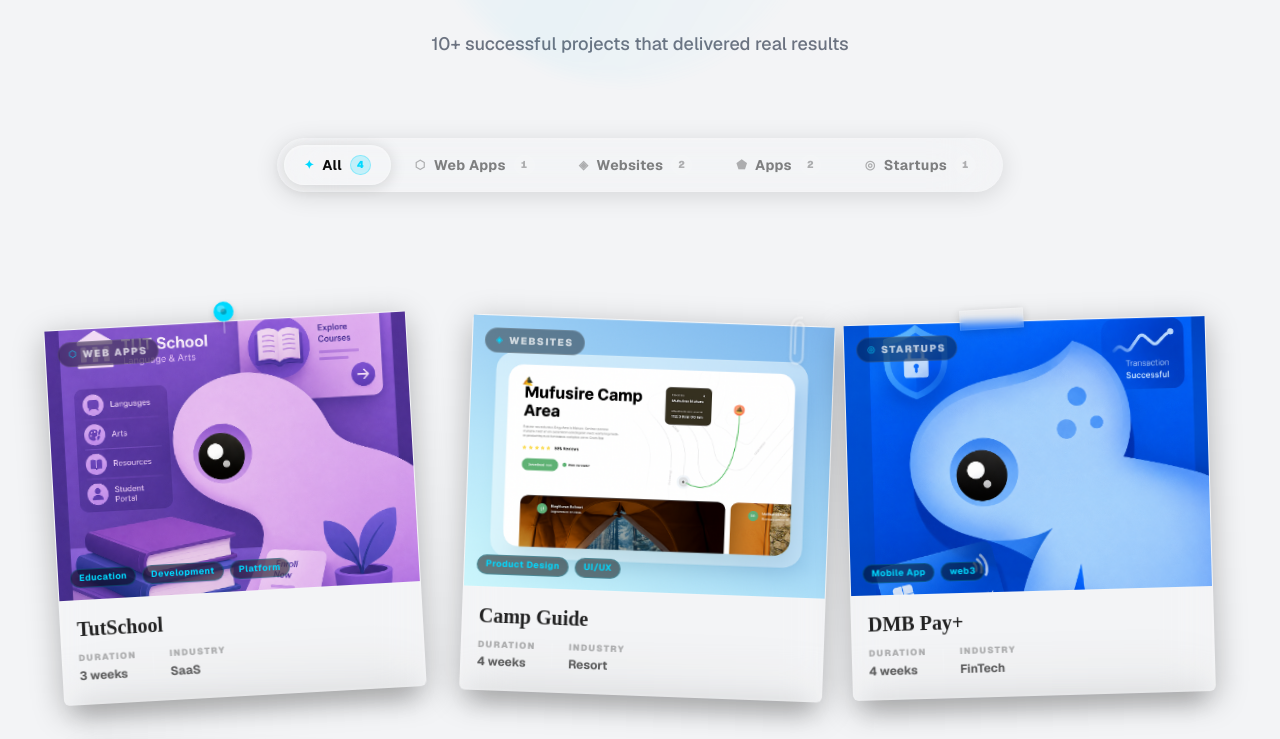
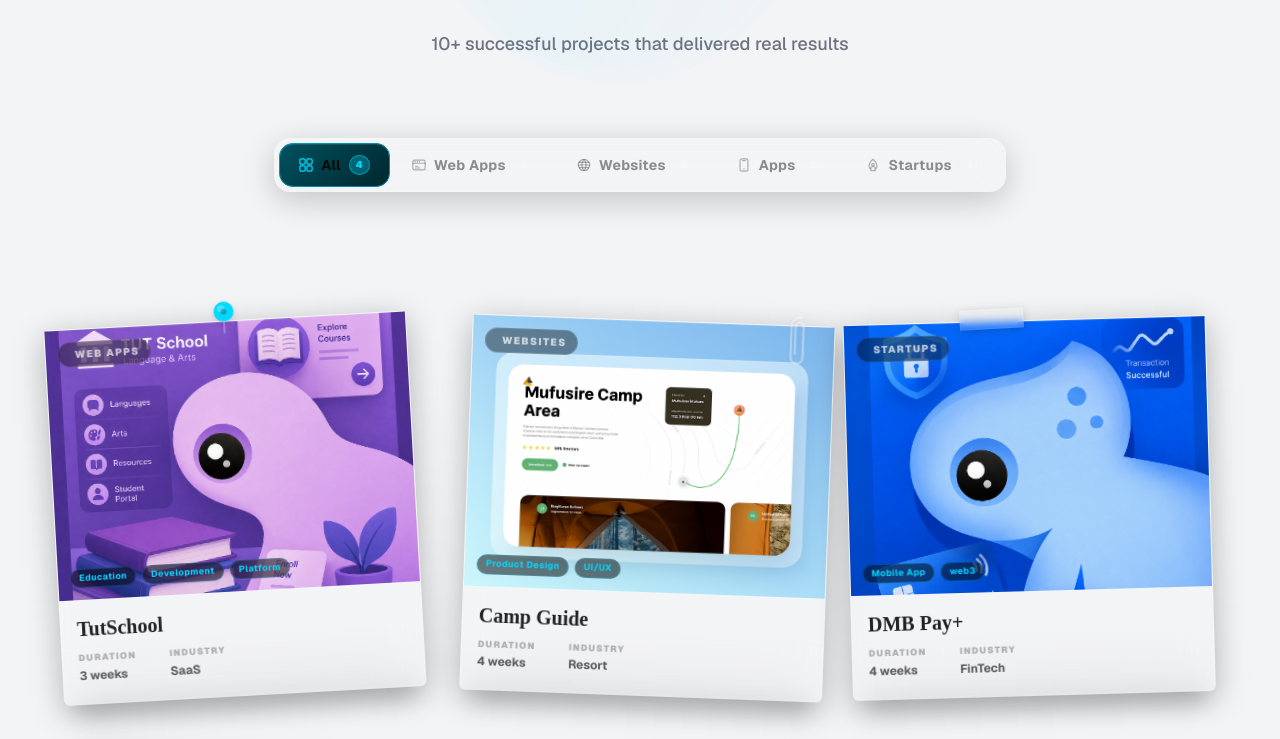
Before and after one commit to FlatBushZombies/noirsfera-agency, a Next.js app: page / in a window 1280 px wide. Shown: the part 3080-3819 px from the top of the page. Built offline with nearby package versions, Linux system fonts and the light colour scheme.

Commit message:
add category bar

```diff
--- a/components/portfolio.tsx
+++ b/components/portfolio.tsx
@@ -29,12 +29,77 @@
 
 const CATEGORIES: Category[] = ["All", "Web Apps", "Websites", "Apps", "Startups"]
 
-const CATEGORY_META: Record<Category, { emoji: string }> = {
-  All:        { emoji: "✦" },
-  "Web Apps": { emoji: "⬡" },
-  Websites:   { emoji: "◈" },
-  Apps:       { emoji: "⬟" },
-  Startups:   { emoji: "◎" },
+// ── Category SVG icons (no external icon lib) ────────────────────────────────
+
+function IconAll({ className }: { className?: string }) {
+  return (
+    <svg className={className} width="14" height="14" viewBox="0 0 16 16" fill="none" xmlns="http://www.w3.org/2000/svg">
+      <rect x="1" y="1" width="6" height="6" rx="1.5" stroke="currentColor" strokeWidth="1.4"/>
+      <rect x="9" y="1" width="6" height="6" rx="1.5" stroke="currentColor" strokeWidth="1.4"/>
+      <rect x="1" y="9" width="6" height="6" rx="1.5" stroke="currentColor" strokeWidth="1.4"/>
+      <rect x="9" y="9" width="6" height="6" rx="1.5" stroke="currentColor" strokeWidth="1.4"/>
+    </svg>
+  )
+}
+
+function IconWebApps({ className }: { className?: string }) {
+  return (
+    <svg className={className} width="14" height="14" viewBox="0 0 16 16" fill="none" xmlns="http://www.w3.org/2000/svg">
+      <rect x="1" y="2.5" width="14" height="11" rx="1.8" stroke="currentColor" strokeWidth="1.4"/>
+      <path d="M1 6h14" stroke="currentColor" strokeWidth="1.4" strokeLinecap="round"/>
+      <circle cx="3.8" cy="4.25" r="0.8" fill="currentColor"/>
+      <circle cx="6.2" cy="4.25" r="0.8" fill="currentColor"/>
+      <circle cx="8.6" cy="4.25" r="0.8" fill="currentColor"/>
+      <path d="M4 9.5h3M4 11.5h5" stroke="currentColor" strokeWidth="1.2" strokeLinecap="round"/>
+    </svg>
+  )
+}
+
+function IconWebsites({ className }: { className?: string }) {
+  return (
+    <svg className={className} width="14" height="14" viewBox="0 0 16 16" fill="none" xmlns="http://www.w3.org/2000/svg">
+      <circle cx="8" cy="8" r="6.5" stroke="currentColor" strokeWidth="1.4"/>
+      <path d="M8 1.5C8 1.5 5.5 4.5 5.5 8s2.5 6.5 2.5 6.5M8 1.5C8 1.5 10.5 4.5 10.5 8S8 14.5 8 14.5" stroke="currentColor" strokeWidth="1.4"/>
+      <path d="M1.5 8h13" stroke="currentColor" strokeWidth="1.4" strokeLinecap="round"/>
+      <path d="M2.5 5h11M2.5 11h11" stroke="currentColor" strokeWidth="1.2" strokeLinecap="round"/>
+    </svg>
+  )
+}
+
+function IconApps({ className }: { className?: string }) {
+  return (
+    <svg className={className} width="14" height="14" viewBox="0 0 16 16" fill="none" xmlns="http://www.w3.org/2000/svg">
+      <rect x="3.5" y="1" width="9" height="14" rx="2" stroke="currentColor" strokeWidth="1.4"/>
+      <path d="M6.5 3h3" stroke="currentColor" strokeWidth="1.4" strokeLinecap="round"/>
+      <circle cx="8" cy="12.5" r="0.9" fill="currentColor"/>
+    </svg>
+  )
+}
+
+function IconStartups({ className }: { className?: string }) {
+  return (
+    <svg className={className} width="14" height="14" viewBox="0 0 16 16" fill="none" xmlns="http://www.w3.org/2000/svg">
+      <path d="M8 1.5C8 1.5 3.5 5 3.5 9.5c0 1.5.5 2.5 1.5 3l1-2.5h4l1 2.5c1-.5 1.5-1.5 1.5-3C12.5 5 8 1.5 8 1.5z" stroke="currentColor" strokeWidth="1.4" strokeLinejoin="round"/>
+      <path d="M6 12l-.5 2.5h5L10 12" stroke="currentColor" strokeWidth="1.3" strokeLinejoin="round"/>
+      <circle cx="8" cy="7.5" r="1.5" stroke="currentColor" strokeWidth="1.3"/>
+    </svg>
+  )
+}
+
+function CategoryIcon({ category, className }: { category: Category; className?: string }) {
+  if (category === "All")        return <IconAll className={className} />
+  if (category === "Web Apps")   return <IconWebApps className={className} />
+  if (category === "Websites")   return <IconWebsites className={className} />
+  if (category === "Apps")       return <IconApps className={className} />
+  return <IconStartups className={className} />
+}
+
+const CATEGORY_META: Record<Category, Record<string, never>> = {
+  All:        {},
+  "Web Apps": {},
+  Websites:   {},
+  Apps:       {},
+  Startups:   {},
 }
 
 // Per-card rotation in degrees, cycles through projects
@@ -445,36 +510,76 @@
 
           {/* Desktop */}
           <div className="hidden sm:flex justify-center">
-            <div className="relative flex items-center gap-1 p-1.5 rounded-full bg-white/[0.04] backdrop-blur-[32px] border border-white/[0.08] shadow-[0_4px_24px_rgba(0,0,0,0.12),inset_0_1px_0_rgba(255,255,255,0.06)]">
-              <div className="absolute inset-x-0 top-0 h-px rounded-full bg-gradient-to-r from-transparent via-white/20 to-transparent" />
+            {/* Outer track */}
+            <div
+              className="relative flex items-center gap-0.5 p-1 rounded-2xl"
+              style={{
+                background: "rgba(255,255,255,0.03)",
+                backdropFilter: "blur(24px)",
+                WebkitBackdropFilter: "blur(24px)",
+                border: "1px solid rgba(255,255,255,0.07)",
+                boxShadow: "0 0 0 1px rgba(255,255,255,0.04) inset, 0 8px 32px rgba(0,0,0,0.2)",
+              }}
+            >
+              {/* Top shimmer line */}
+              <div className="absolute inset-x-4 top-0 h-px bg-gradient-to-r from-transparent via-white/15 to-transparent pointer-events-none" />
+
               <LayoutGroup>
                 {CATEGORIES.map((cat) => {
                   const isActive = activeCategory === cat
-                  const meta = CATEGORY_META[cat]
                   return (
                     <button
                       key={cat}
                       onClick={() => setActiveCategory(cat)}
-                      className="relative flex items-center gap-2 px-5 py-2.5 rounded-full text-sm font-bold tracking-wide transition-colors duration-300 focus-visible:outline-none focus-visible:ring-2 focus-visible:ring-primary/50"
+                      className="relative flex items-center gap-2 px-5 py-3 rounded-xl text-sm font-bold tracking-wide transition-all duration-200 focus-visible:outline-none focus-visible:ring-2 focus-visible:ring-primary/50 overflow-hidden"
                     >
+                      {/* Dark gradient fill */}
                       {isActive && (
                         <motion.div
                           layoutId="filter-pill-desktop"
-                          className="absolute inset-0 rounded-full bg-white/10 backdrop-blur-[16px] border border-white/20 shadow-[0_2px_16px_rgba(0,0,0,0.15),inset_0_1px_0_rgba(255,255,255,0.15)]"
-                          transition={{ type: "spring", stiffness: 400, damping: 38 }}
+                          className="absolute inset-0 rounded-xl"
+                          style={{
+                            background: "linear-gradient(135deg, color-mix(in srgb, var(--color-primary, #a78bfa) 38%, #000) 0%, color-mix(in srgb, var(--color-primary, #a78bfa) 18%, #000) 100%)",
+                          }}
+                          transition={{ type: "spring", stiffness: 420, damping: 36 }}
                         />
                       )}
-                      <span className={`relative z-10 text-xs transition-colors duration-300 ${isActive ? "text-primary" : "text-foreground/30"}`}>
-                        {meta.emoji}
-                      </span>
-                      <span className={`relative z-10 transition-colors duration-300 ${isActive ? "text-foreground" : "text-foreground/50 hover:text-foreground/75"}`}>
+                      {/* Active border glow */}
+                      {isActive && (
+                        <motion.div
+                          layoutId="filter-border-desktop"
+                          className="absolute inset-0 rounded-xl"
+                          style={{
+                            border: "1px solid",
+                            borderColor: "color-mix(in srgb, var(--color-primary, #a78bfa) 55%, transparent)",
+                            boxShadow: "0 0 20px -4px color-mix(in srgb, var(--color-primary, #a78bfa) 45%, transparent), inset 0 1px 0 rgba(255,255,255,0.10)",
+                          }}
+                          transition={{ type: "spring", stiffness: 420, damping: 36 }}
+                        />
+                      )}
+
+                      {/* Icon */}
+                      <CategoryIcon
+                        category={cat}
+                        className={`relative z-10 transition-all duration-300 ${isActive ? "text-primary" : "text-foreground/30"}`}
+                      />
+                      {/* Label */}
+                      <span className={`relative z-10 transition-colors duration-300 ${isActive ? "text-foreground" : "text-foreground/45 hover:text-foreground/70"}`}>
                         {cat}
                       </span>
-                      <span className={`relative z-10 flex items-center justify-center min-w-[20px] h-5 px-1.5 rounded-full text-[10px] font-black tabular-nums transition-all duration-300 ${
-                        isActive
-                          ? "bg-primary/20 text-primary border border-primary/30"
-                          : "bg-white/5 text-foreground/30 border border-white/[0.08]"
-                      }`}>
+                      {/* Count badge */}
+                      <span
+                        className="relative z-10 flex items-center justify-center min-w-[20px] h-5 px-1.5 rounded-full text-[10px] font-black tabular-nums transition-all duration-300"
+                        style={isActive ? {
+                          background: "color-mix(in srgb, var(--color-primary, #a78bfa) 28%, transparent)",
+                          color: "var(--color-primary, #a78bfa)",
+                          border: "1px solid color-mix(in srgb, var(--color-primary, #a78bfa) 45%, transparent)",
+                        } : {
+                          background: "rgba(255,255,255,0.04)",
+                          color: "rgba(255,255,255,0.25)",
+                          border: "1px solid rgba(255,255,255,0.07)",
+                        }}
+                      >
                         {counts[cat] ?? 0}
                       </span>
                     </button>
@@ -484,9 +589,12 @@
             </div>
           </div>
 
-          {/* Mobile */}
+          {/* Mobile — horizontal scroll chips */}
           <div className="sm:hidden -mx-5 px-5">
-            <div className="flex items-center gap-2 overflow-x-auto pb-1 scrollbar-none" style={{ scrollbarWidth: "none", msOverflowStyle: "none" }}>
+            <div
+              className="flex items-center gap-2 overflow-x-auto pb-2"
+              style={{ scrollbarWidth: "none", msOverflowStyle: "none" }}
+            >
               <LayoutGroup>
                 {CATEGORIES.map((cat) => {
                   const isActive = activeCategory === cat
@@ -495,23 +603,52 @@
                     <button
                       key={cat}
                       onClick={() => setActiveCategory(cat)}
-                      className="relative flex-shrink-0 flex items-center gap-1.5 px-4 py-2 rounded-full text-sm font-bold tracking-wide transition-colors duration-300 focus-visible:outline-none focus-visible:ring-2 focus-visible:ring-primary/50 border"
+                      className="relative flex-shrink-0 flex items-center gap-1.5 px-4 py-2.5 rounded-xl text-sm font-bold tracking-wide transition-all duration-200 focus-visible:outline-none focus-visible:ring-2 focus-visible:ring-primary/50 overflow-hidden"
                       style={{
-                        background: isActive ? "rgba(255,255,255,0.08)" : "rgba(255,255,255,0.02)",
-                        borderColor: isActive ? "rgba(255,255,255,0.18)" : "rgba(255,255,255,0.07)",
+                        border: "1px solid",
+                        borderColor: isActive
+                          ? "color-mix(in srgb, var(--color-primary, #a78bfa) 45%, transparent)"
+                          : "rgba(255,255,255,0.07)",
+                        boxShadow: isActive
+                          ? "0 0 18px -6px color-mix(in srgb, var(--color-primary, #a78bfa) 55%, transparent), inset 0 1px 0 rgba(255,255,255,0.10)"
+                          : "none",
                       }}
                     >
-                      <span className={`text-[10px] transition-colors duration-300 ${isActive ? "text-primary" : "text-foreground/30"}`}>
+                      {/* Gradient fill for active */}
+                      {isActive && (
+                        <motion.div
+                          layoutId="filter-pill-mobile"
+                          className="absolute inset-0 rounded-xl"
+                          style={{
+                            background: "linear-gradient(135deg, var(--color-primary, #a78bfa) 0%, color-mix(in srgb, var(--color-primary, #a78bfa) 55%, transparent) 100%)",
+                            opacity: 0.18,
+                          }}
+                          transition={{ type: "spring", stiffness: 420, damping: 36 }}
+                        />
+                      )}
+                      {/* Inactive fill */}
+                      {!isActive && (
+                        <div className="absolute inset-0 rounded-xl" style={{ background: "rgba(255,255,255,0.02)" }} />
+                      )}
+
+                      <span className={`relative z-10 text-[10px] transition-all duration-300 ${isActive ? "text-primary" : "text-foreground/25"}`}>
                         {meta.emoji}
                       </span>
-                      <span className={`transition-colors duration-300 whitespace-nowrap ${isActive ? "text-foreground" : "text-foreground/50"}`}>
+                      <span className={`relative z-10 whitespace-nowrap transition-colors duration-300 ${isActive ? "text-foreground" : "text-foreground/45"}`}>
                         {cat}
                       </span>
-                      <span className={`flex items-center justify-center min-w-[18px] h-[18px] px-1 rounded-full text-[10px] font-black tabular-nums transition-all duration-300 ${
-                        isActive
-                          ? "bg-primary/20 text-primary border border-primary/30"
-                          : "bg-white/5 text-foreground/30 border border-white/[0.07]"
-                      }`}>
+                      <span
+                        className="relative z-10 flex items-center justify-center min-w-[18px] h-[18px] px-1 rounded-full text-[10px] font-black tabular-nums transition-all duration-300"
+                        style={isActive ? {
+                          background: "color-mix(in srgb, var(--color-primary, #a78bfa) 22%, transparent)",
+                          color: "var(--color-primary, #a78bfa)",
+                          border: "1px solid color-mix(in srgb, var(--color-primary, #a78bfa) 40%, transparent)",
+                        } : {
+                          background: "rgba(255,255,255,0.04)",
+                          color: "rgba(255,255,255,0.22)",
+                          border: "1px solid rgba(255,255,255,0.07)",
+                        }}
+                      >
                         {counts[cat] ?? 0}
                       </span>
                     </button>
```
